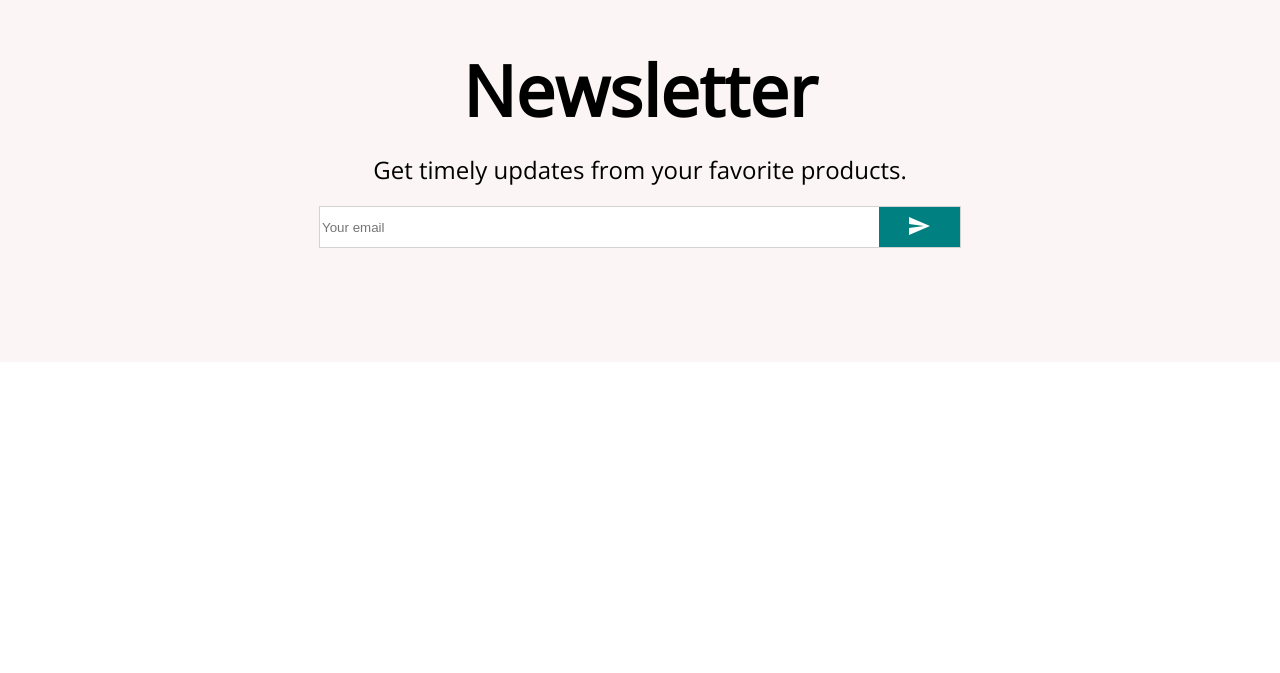
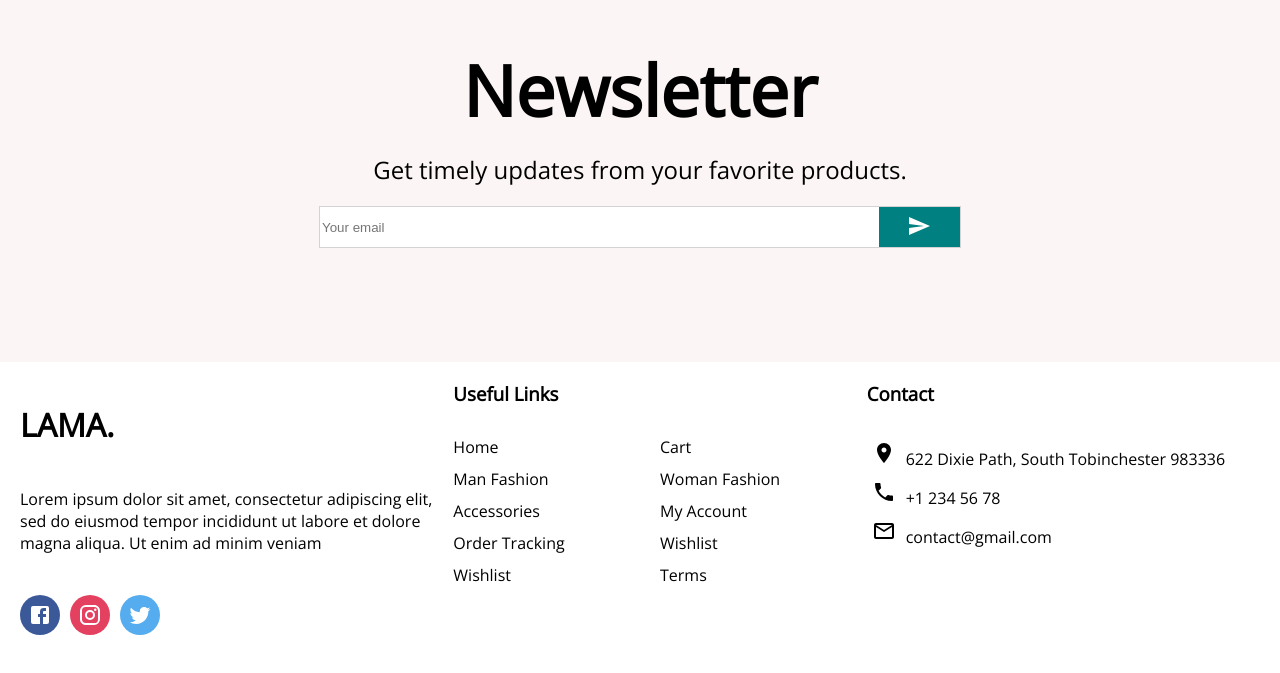
Before and after one commit to Marcel-aka-Satum/E-commerce, a React (Create React App) app: page / in a window 1280 px wide. Shown: the part 2734-3407 px from the top of the page. Before the commit the page ends 3096 px from the top, so only its background shows below. Built offline with nearby package versions, Linux system fonts and the light colour scheme.

Commit message:
Added Footer to homepage

```diff
--- /dev/null
+++ b/src/components/Footer.js
@@ -0,0 +1,128 @@
+import {
+  Facebook,
+  Instagram,
+  MailOutline,
+  Phone,
+  Room,
+  Twitter,
+} from "@mui/icons-material";
+import React from "react";
+import styled from "styled-components";
+
+const Container = styled.div`
+  display: flex;
+`;
+
+const Left = styled.div`
+  flex: 1;
+  display: flex;
+  flex-direction: column;
+  padding: 20px;
+`;
+
+const Center = styled.div`
+  flex: 1;
+`;
+
+const Title = styled.h3`
+  margin-bottom: 30px;
+`;
+
+const List = styled.ul`
+  margin: 0;
+  padding: 0;
+  list-style: none;
+  display: flex;
+  flex-wrap: wrap;
+`;
+
+const ListItem = styled.li`
+  width: 50%;
+  margin-bottom: 10px;
+  cursor: pointer;
+`;
+
+const Right = styled.div`
+  flex: 1;
+`;
+
+const Logo = styled.h1``;
+const Desc = styled.p`
+  margin: 20px 0px;
+`;
+const SocialContainer = styled.div`
+  display: flex;
+`;
+
+const SocialIcon = styled.h1`
+  width: 40px;
+  height: 40px;
+  border-radius: 50%;
+  cursor: pointer;
+  background-color: #${(props) => props.color};
+  color: white;
+  display: flex;
+  align-items: center;
+  justify-content: center;
+  margin-right: 10px;
+`;
+
+const ContactItem = styled.div`
+  padding: 5px;
+`;
+
+export default function Footer() {
+  return (
+    <Container>
+      <Left>
+        <Logo>LAMA.</Logo>
+        <Desc>
+          Lorem ipsum dolor sit amet, consectetur adipiscing elit, sed do
+          eiusmod tempor incididunt ut labore et dolore magna aliqua. Ut enim ad
+          minim veniam
+        </Desc>
+        <SocialContainer>
+          <SocialIcon color="3B5999">
+            <Facebook />
+          </SocialIcon>
+          <SocialIcon color="E4405F">
+            <Instagram />
+          </SocialIcon>
+          <SocialIcon color="55ACEE">
+            <Twitter />
+          </SocialIcon>
+        </SocialContainer>
+      </Left>
+      <Center>
+        <Title>Useful Links</Title>
+        <List>
+          <ListItem>Home</ListItem>
+          <ListItem>Cart</ListItem>
+          <ListItem>Man Fashion</ListItem>
+          <ListItem>Woman Fashion</ListItem>
+          <ListItem>Accessories</ListItem>
+          <ListItem>My Account</ListItem>
+          <ListItem>Order Tracking</ListItem>
+          <ListItem>Wishlist</ListItem>
+          <ListItem>Wishlist</ListItem>
+          <ListItem>Terms</ListItem>
+        </List>
+      </Center>
+      <Right>
+        <Title>Contact</Title>
+        <ContactItem>
+          <Room style={{ marginRight: "10px" }} />
+          622 Dixie Path, South Tobinchester 983336
+        </ContactItem>
+        <ContactItem>
+          <Phone style={{ marginRight: "10px" }} />
+          +1 234 56 78
+        </ContactItem>
+        <ContactItem>
+          <MailOutline style={{ marginRight: "10px" }} />
+          contact@gmail.com
+        </ContactItem>
+      </Right>
+    </Container>
+  );
+}
--- a/src/pages/Home.js
+++ b/src/pages/Home.js
@@ -5,6 +5,7 @@
 import Categories from "../components/Categories";
 import Products from "../components/Products";
 import Newsletter from "../components/Newsletter";
+import Footer from "../components/Footer";
 
 export default function Home() {
   return (
@@ -15,6 +16,7 @@
       <Categories />
       <Products />
       <Newsletter />
+      <Footer />
     </>
   );
 }
```
